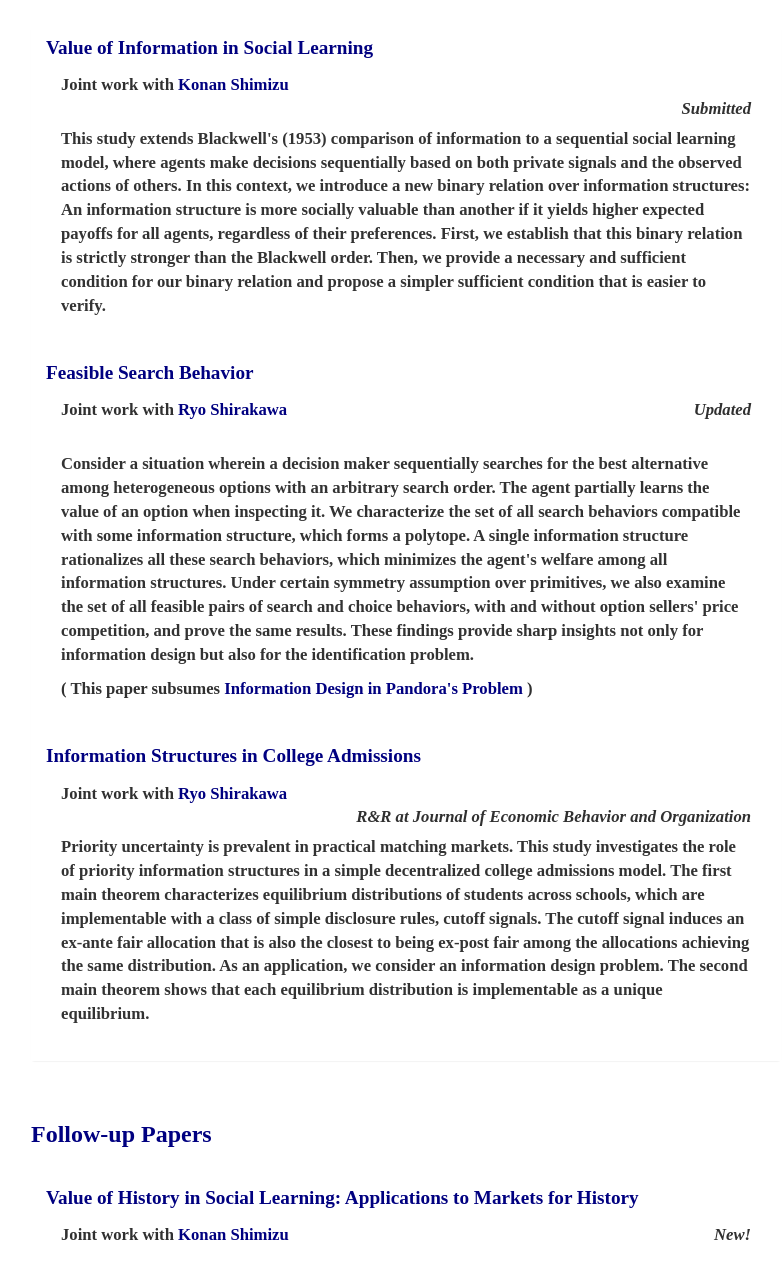
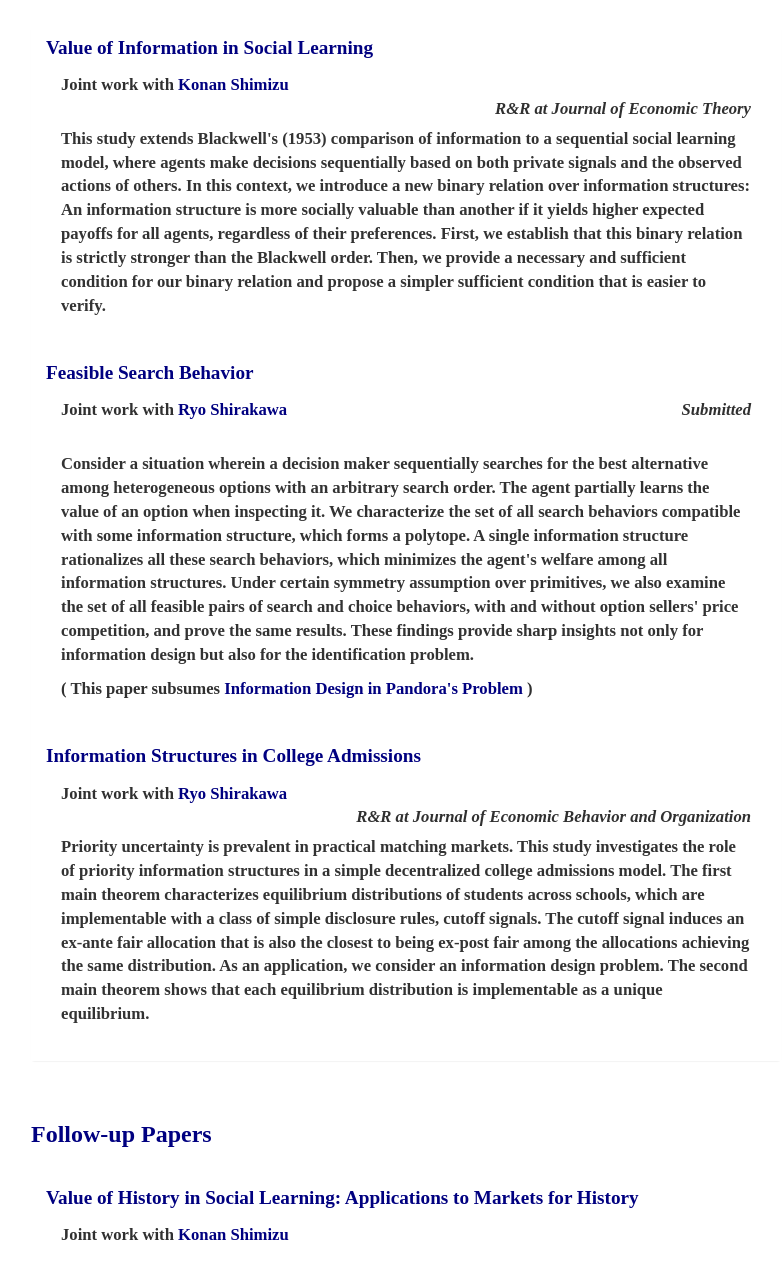
Before and after one commit to HirotoSato0127/HirotoSato0127.github.io, a plain HTML site: page index.html in a window 1280 px wide. Shown: the part 713-1980 px from the top of the page, without its empty margins (234-1017 px from the left). Drawn offline with Linux system fonts and the light colour scheme.

Commit message:
Update index.html

```diff
--- a/index.html
+++ b/index.html
@@ -153,7 +153,7 @@
                         target="_blank" style="color:#000080">Konan Shimizu</a>
                   </span><br>
                     <span style="font-size: 12.5pt; float: right; color: #303030">
-                      <i>Submitted</i>
+                      <i>R&R at Journal of Economic Theory</i>
                       </span>
                   </p>
                   <br>
@@ -199,7 +199,7 @@
                         target="_blank" style="color:#000080">Ryo Shirakawa</a>
                     </span>
                     <span style="font-size: 12.5pt; float: right; color: #303030">
-                      <i>Updated</i>
+                      <i>Submitted</i>
                       </span>
                   </p>
 
@@ -323,7 +323,7 @@
               <a
                 href="https://sites.google.com/g.ecc.u-tokyo.ac.jp/konanshimizu/home/"
                 target="_blank" style="color:#000080">Konan Shimizu</a>
-              <span style="float: right;"><i>New!</i></span>
+              <span style="float: right;"><i></i></span>
             </p>
             <br>
 
```
